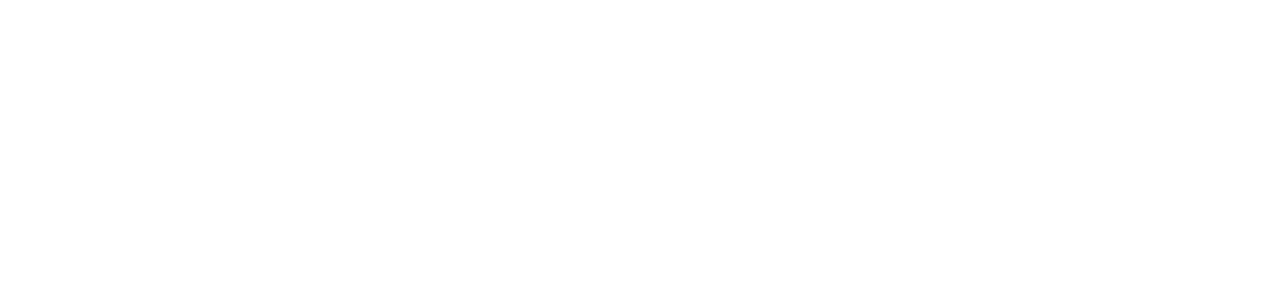
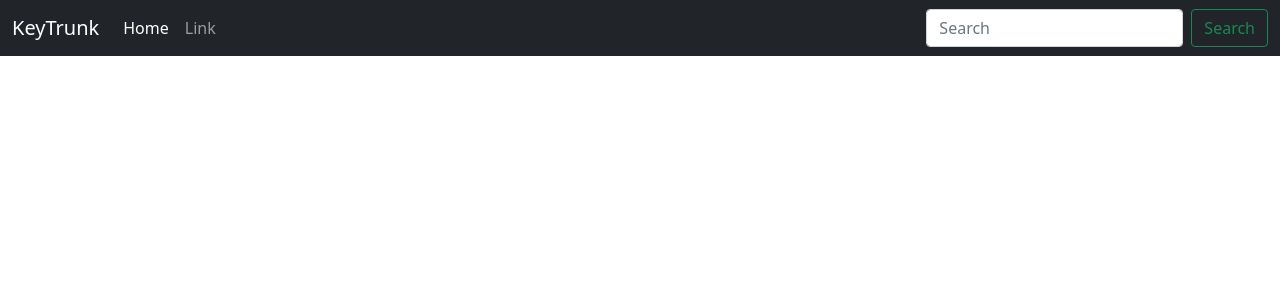
Before and after one commit to Br0wnZ/Vue-3-Password-Manager, a Vue app: page / in a window 1280 px wide. Shown: the top 300 px of the page. Built offline with nearby package versions, Linux system fonts and the light colour scheme.

Commit message:
feat(component): added navbar component

```diff
--- /dev/null
+++ b/src/components/TheNavbar.vue
@@ -0,0 +1,39 @@
+<template>
+  <nav class="navbar navbar-expand-lg navbar-dark bg-dark">
+    <div class="container-fluid">
+      <a class="navbar-brand" href="#">KeyTrunk</a>
+      <button
+        class="navbar-toggler"
+        type="button"
+        data-bs-toggle="collapse"
+        data-bs-target="#navbarSupportedContent"
+        aria-controls="navbarSupportedContent"
+        aria-expanded="false"
+        aria-label="Toggle navigation"
+      >
+        <span class="navbar-toggler-icon"></span>
+      </button>
+      <div class="collapse navbar-collapse" id="navbarSupportedContent">
+        <ul class="navbar-nav me-auto mb-2 mb-lg-0">
+          <li class="nav-item">
+            <a class="nav-link active" aria-current="page" href="#">Home</a>
+          </li>
+          <li class="nav-item">
+            <a class="nav-link" href="#">Link</a>
+          </li>
+        </ul>
+        <form class="d-flex">
+          <input class="form-control me-2" type="search" placeholder="Search" aria-label="Search" />
+          <button class="btn btn-outline-success" type="submit">Search</button>
+        </form>
+      </div>
+    </div>
+  </nav>
+</template>
+
+<script setup lang="ts">
+
+</script>
+
+<style scoped>
+</style>
--- a/src/layouts/loggedIn.vue
+++ b/src/layouts/loggedIn.vue
@@ -1,7 +1,10 @@
 <template>
-  <div></div>
+  <TheNavbar />
 </template>
 
-<script setup lang="ts"></script>
+<script setup lang="ts">
+import TheNavbar from '@/components/TheNavbar.vue'
+
+</script>
 
 <style scoped></style>
```
